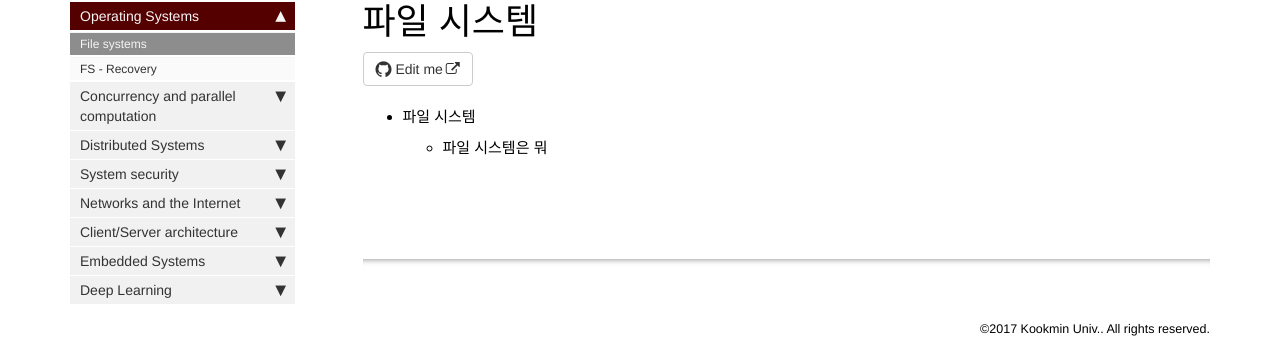
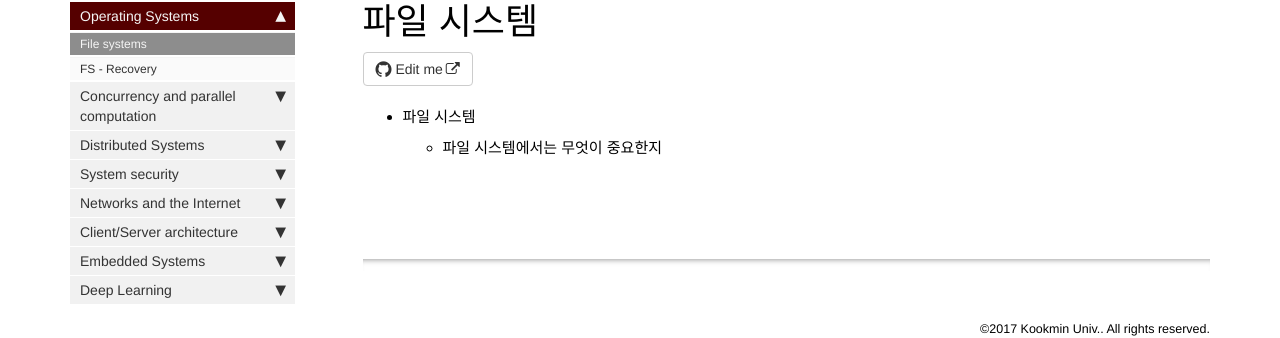
Before and after one commit to joohyun0115/studies, a Jekyll site: the page built from pages/OperatingSystems/file_systems.md, in a window 1280 px wide. Shown: the part 109-447 px from the top of the page. Built offline with Jekyll 4.4.1, drawn with Linux system fonts in a browser that asks for light colours; nearby versions of some CDN libraries; comment, search, counter and statistics services are not loaded.

Commit message:
Update file_systems.md

```diff
--- a/pages/OperatingSystems/file_systems.md
+++ b/pages/OperatingSystems/file_systems.md
@@ -7,4 +7,4 @@ folder: OperatingSystems
 ---
 
 * 파일 시스템
-    * 파일 시스템은 뭐
+    * 파일 시스템에서는 무엇이 중요한지
```
